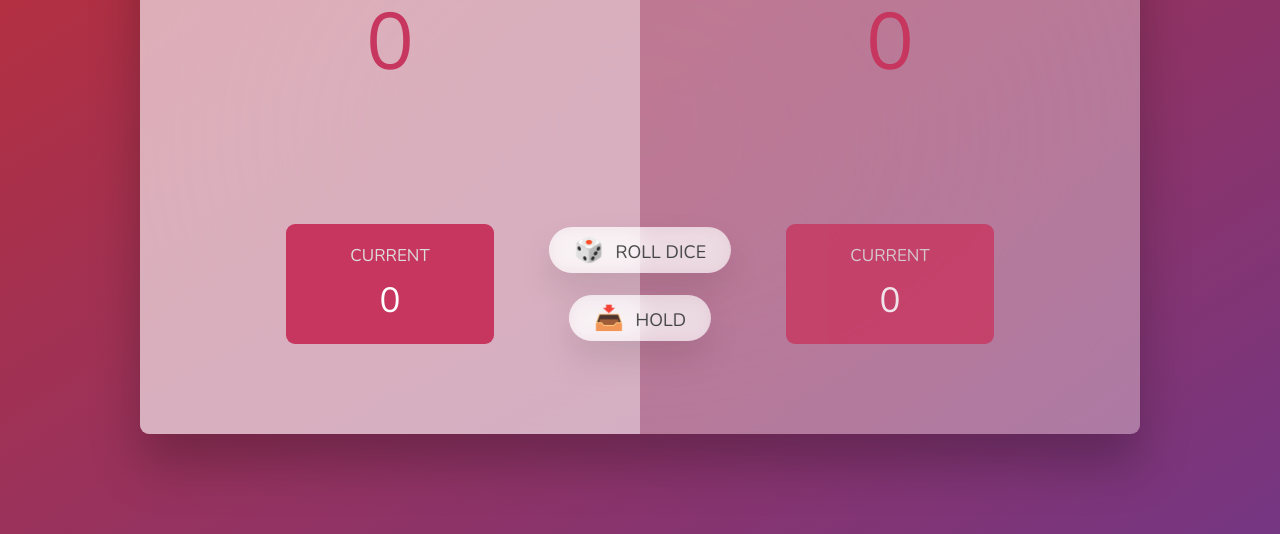
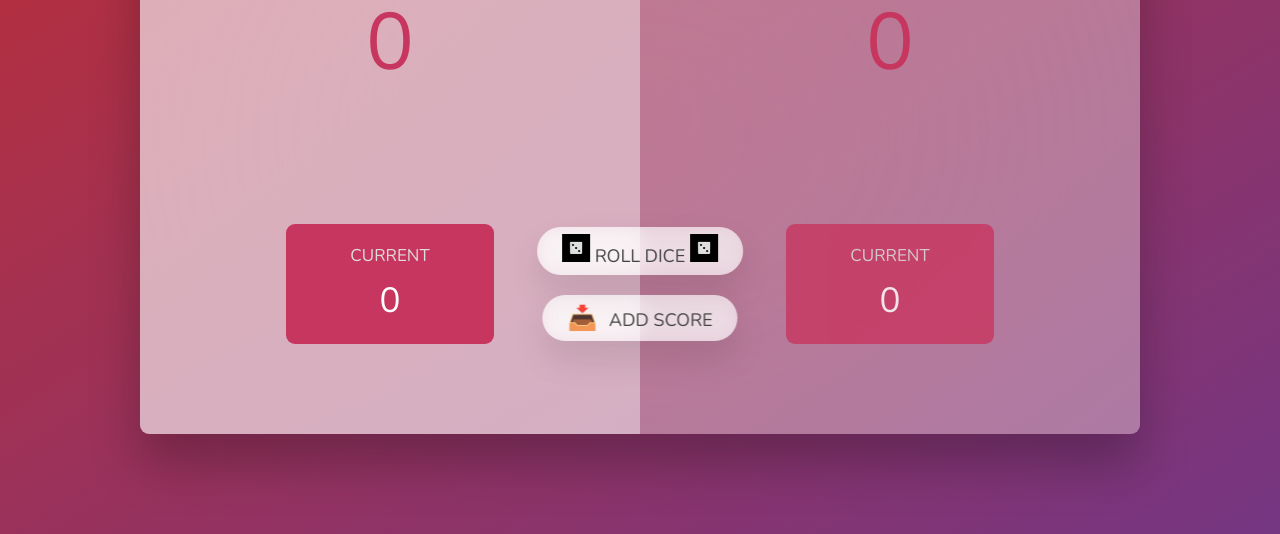
Before and after one commit to tygrski/dice-game, a plain HTML site: page index.html in a window 1280 px wide. Shown: the part 266-800 px from the top of the page. Drawn offline with nearby package versions, Linux system fonts and the light colour scheme.

Commit message:
updated roll and score button css and html

```diff
--- a/index.html
+++ b/index.html
@@ -29,8 +29,8 @@
 
       <img src="dice-5.png" alt="Playing dice" class="dice" />
       <button class="btn btn--new">🔄 New game</button>
-      <button class="btn btn--roll">🎲 Roll dice</button>
-      <button class="btn btn--hold">📥 Hold</button>
+      <button class="btn btn--roll"><img class="diceGif" src="./images/roll-the-dice.jpg" > Roll dice  <img src="./images/roll-the-dice.jpg" class="diceGif" ></button>
+      <button class="btn btn--hold">📥 Add Score</button>
     </main>
     <script src="script.js"></script>
   </body>
--- a/style.css
+++ b/style.css
@@ -169,3 +169,7 @@ main {
 .hidden {
   display: none;
 }
+
+.diceGif{
+  height:28px ;
+}
```
